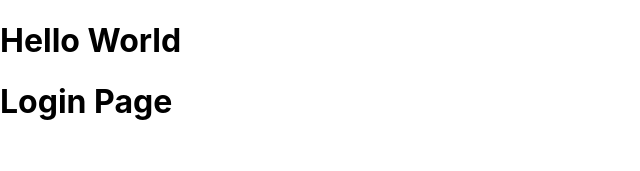
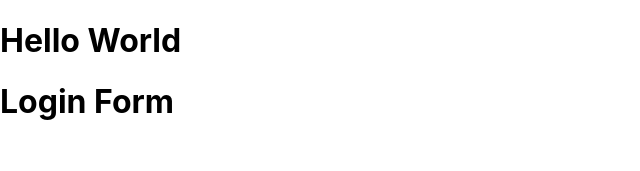
Before and after one commit to SyedFaizanAliRehan/TaskIt, a React (Create React App) app in the folder frontend/: page / in a window 1280 px wide. Shown: the top 171 px of the page, without its empty margins (0-640 px from the left). Built offline with nearby package versions, Linux system fonts and the light colour scheme.

Commit message:
Reactlibraries setup
> Added React redux
> React query
> React thunk
> Axios

```diff
--- a/frontend/package.json
+++ b/frontend/package.json
@@ -6,6 +6,7 @@
     "@emotion/react": "^11.11.3",
     "@emotion/styled": "^11.11.0",
     "@mui/material": "^5.15.7",
+    "@reduxjs/toolkit": "^2.1.0",
     "@testing-library/jest-dom": "^5.17.0",
     "@testing-library/react": "^13.4.0",
     "@testing-library/user-event": "^13.5.0",
@@ -13,12 +14,14 @@
     "@types/node": "^16.18.79",
     "@types/react": "^18.2.55",
     "@types/react-dom": "^18.2.18",
+    "axios": "^1.6.7",
     "react": "^18.2.0",
     "react-dom": "^18.2.0",
     "react-query": "^3.39.3",
     "react-redux": "^9.1.0",
     "react-scripts": "5.0.1",
     "redux": "^5.0.1",
+    "redux-thunk": "^3.1.0",
     "typescript": "^4.9.5",
     "web-vitals": "^2.1.4"
   },
--- a/frontend/src/App.tsx
+++ b/frontend/src/App.tsx
@@ -1,13 +1,20 @@
 import React from "react";
 import "./App.css";
-import { LoginPage } from "./components/LoginComponent/LoginPage";
+import { LoginPage } from "./pages/LoginPage/LoginPage";
+import { QueryClient, QueryClientProvider } from "react-query";
+import { Provider as ReduxProvider } from "react-redux";
+import { store } from "./redux/store";
 
 function App() {
   return (
-    <div className="App">
-      <h1>Hello World</h1>
-      <LoginPage />
-    </div>
+    <ReduxProvider store={store}>
+      <QueryClientProvider client={new QueryClient()}>
+        <div className="App">
+          <h1>Hello World</h1>
+          <LoginPage />
+        </div>
+      </QueryClientProvider>
+    </ReduxProvider>
   );
 }
 
--- a/frontend/src/components/LoginComponent/LoginPage.tsx
+++ /dev/null
@@ -1,7 +0,0 @@
-export const LoginPage = () => {
-  return (
-    <div>
-      <h1>Login Page</h1>
-    </div>
-  );
-};
--- /dev/null
+++ b/frontend/src/components/LoginForm/LoginForm.tsx
@@ -0,0 +1,7 @@
+export const LoginForm = () => {
+  return (
+    <div>
+      <h1>Login Form</h1>
+    </div>
+  );
+};
--- /dev/null
+++ b/frontend/src/pages/LoginPage/LoginPage.tsx
@@ -0,0 +1,9 @@
+import { LoginForm } from "../../components/LoginForm/LoginForm";
+
+export const LoginPage = () => {
+  return (
+    <div>
+      <LoginForm />
+    </div>
+  );
+};
--- /dev/null
+++ b/frontend/src/redux/reducerRoot.tsx
@@ -0,0 +1,5 @@
+import { combineReducers } from "redux";
+
+export const reducerRoot = combineReducers({
+  // Add your reducers here
+});
--- /dev/null
+++ b/frontend/src/redux/store.tsx
@@ -0,0 +1,8 @@
+import { configureStore, Tuple } from "@reduxjs/toolkit";
+import { thunk } from "redux-thunk";
+import { reducerRoot } from "./reducerRoot";
+
+export const store = configureStore({
+  reducer: reducerRoot,
+  middleware: () => new Tuple(thunk),
+});
```
Also changed, not shown: frontend/public/icons/site.webmanifest, frontend/src/logo.svg, 1 other file (tests, documents, lock files or other folders).
